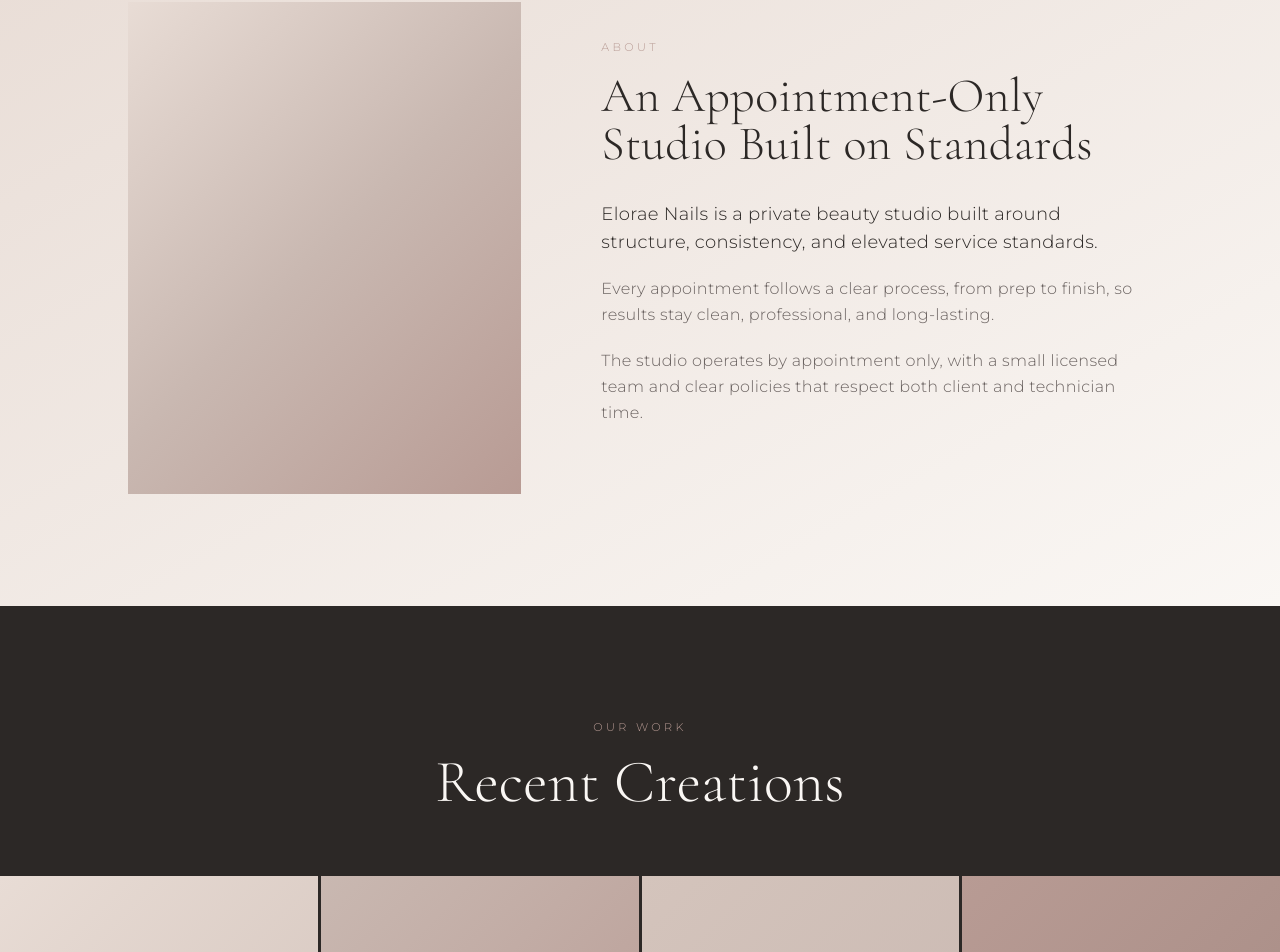
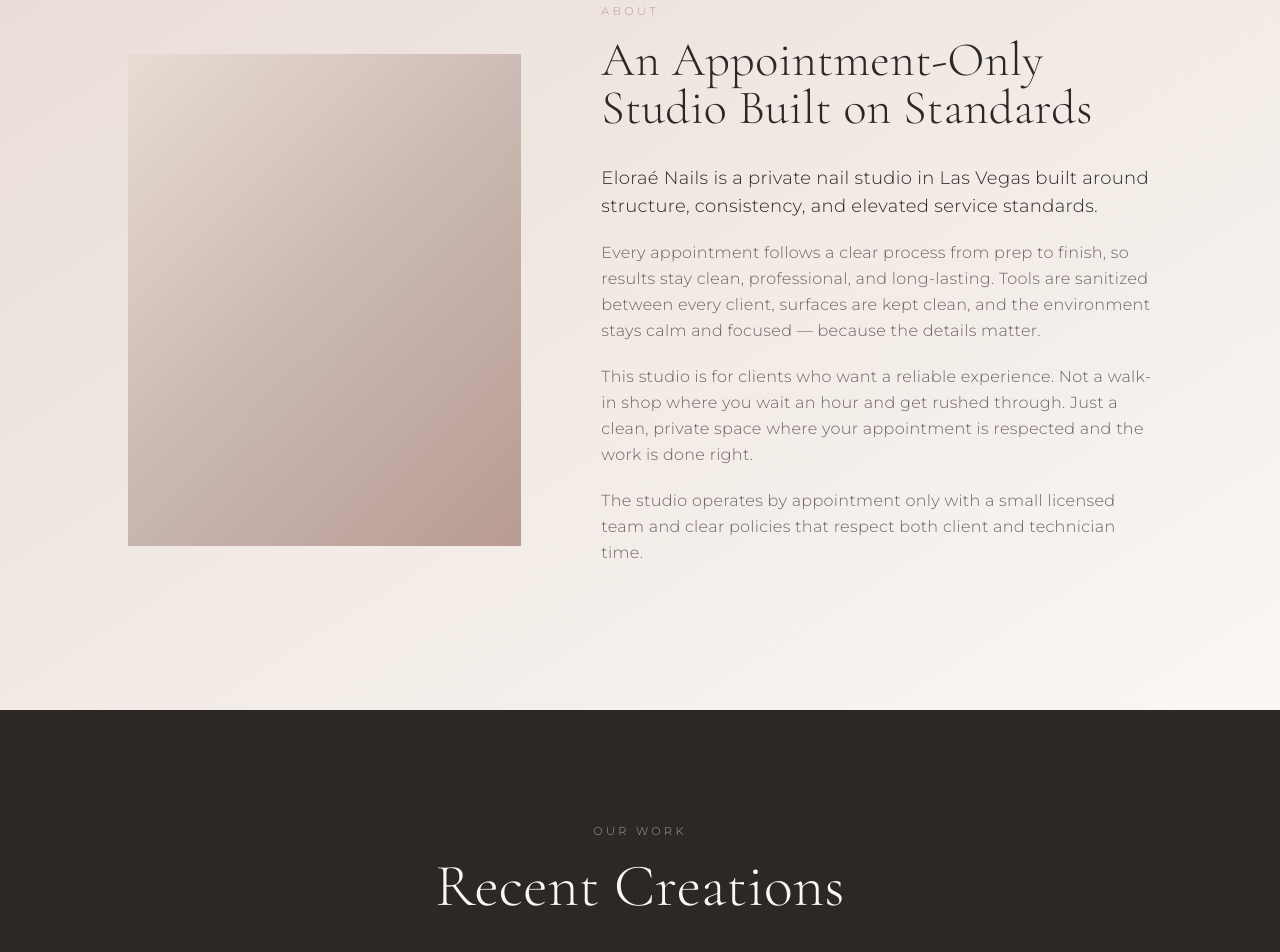
Before and after one commit to vizantirmarketing-alt/elorae-nails, a Next.js app: page / in a window 1280 px wide. Shown: the part 910-1862 px from the top of the page. Built offline with nearby package versions, Linux system fonts and the light colour scheme; no server answers.

Commit message:
expand about section copy with cleanliness standards and studio positioning

```diff
--- a/components/About.tsx
+++ b/components/About.tsx
@@ -17,13 +17,16 @@ export default function About() {
             An Appointment-Only Studio Built on Standards
           </h2>
           <p className="text-charcoal text-lg mb-5">
-            Elorae Nails is a private beauty studio built around structure, consistency, and elevated service standards.
+            Eloraé Nails is a private nail studio in Las Vegas built around structure, consistency, and elevated service standards.
           </p>
           <p className="text-warm-gray mb-5">
-            Every appointment follows a clear process, from prep to finish, so results stay clean, professional, and long-lasting.
+            Every appointment follows a clear process from prep to finish, so results stay clean, professional, and long-lasting. Tools are sanitized between every client, surfaces are kept clean, and the environment stays calm and focused — because the details matter.
+          </p>
+          <p className="text-warm-gray mb-5">
+            This studio is for clients who want a reliable experience. Not a walk-in shop where you wait an hour and get rushed through. Just a clean, private space where your appointment is respected and the work is done right.
           </p>
           <p className="text-warm-gray mb-8">
-            The studio operates by appointment only, with a small licensed team and clear policies that respect both client and technician time.
+            The studio operates by appointment only with a small licensed team and clear policies that respect both client and technician time.
           </p>
         </div>
       </div>
```
